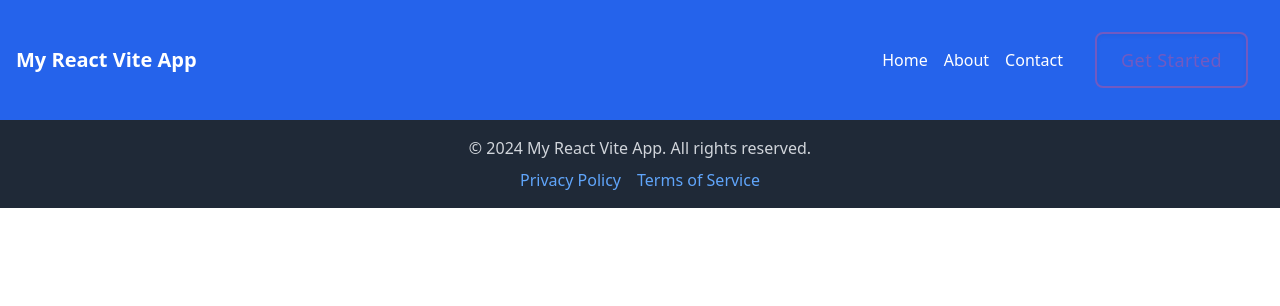
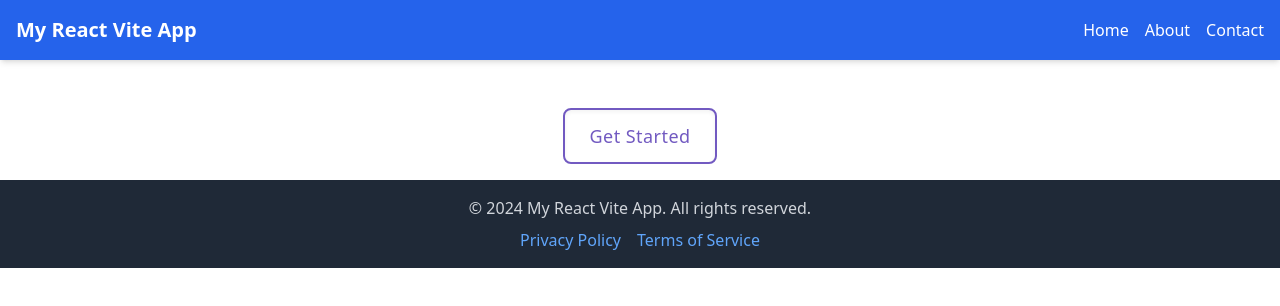
Before and after one commit to Devesh73/kyn, a React (Vite) app in the folder kyn-frontend/: page / in a window 1280 px wide. Shown: the top 306 px of the page. Built offline with nearby package versions, Linux system fonts and the light colour scheme.

Commit message:
fix: Button 1

```diff
--- a/kyn-frontend/src/App.jsx
+++ b/kyn-frontend/src/App.jsx
@@ -4,6 +4,7 @@ import viteLogo from '/vite.svg'
 import './App.css'
 import Headers from './components/Header'
 import Footer from './components/Footer'
+import  Button  from './components/Button'
 
 function App() {
 
@@ -11,6 +12,9 @@ function App() {
   return (
     <>
       <Headers />
+      <div className="flex justify-center mt-8">
+        <Button onClick={() => alert("Button Clicked!")}>Get Started</Button>
+      </div>
       <Footer />
     </>
   )
--- a/kyn-frontend/src/components/Header.jsx
+++ b/kyn-frontend/src/components/Header.jsx
@@ -23,9 +23,7 @@ const Header = () => {
                 Contact
               </a>
             </li>
-            <li>
-              <Button onClick={() => alert("Button Clicked!")}>Get Started</Button>
-            </li>
+
           </ul>
         </nav>
       </div>
```
